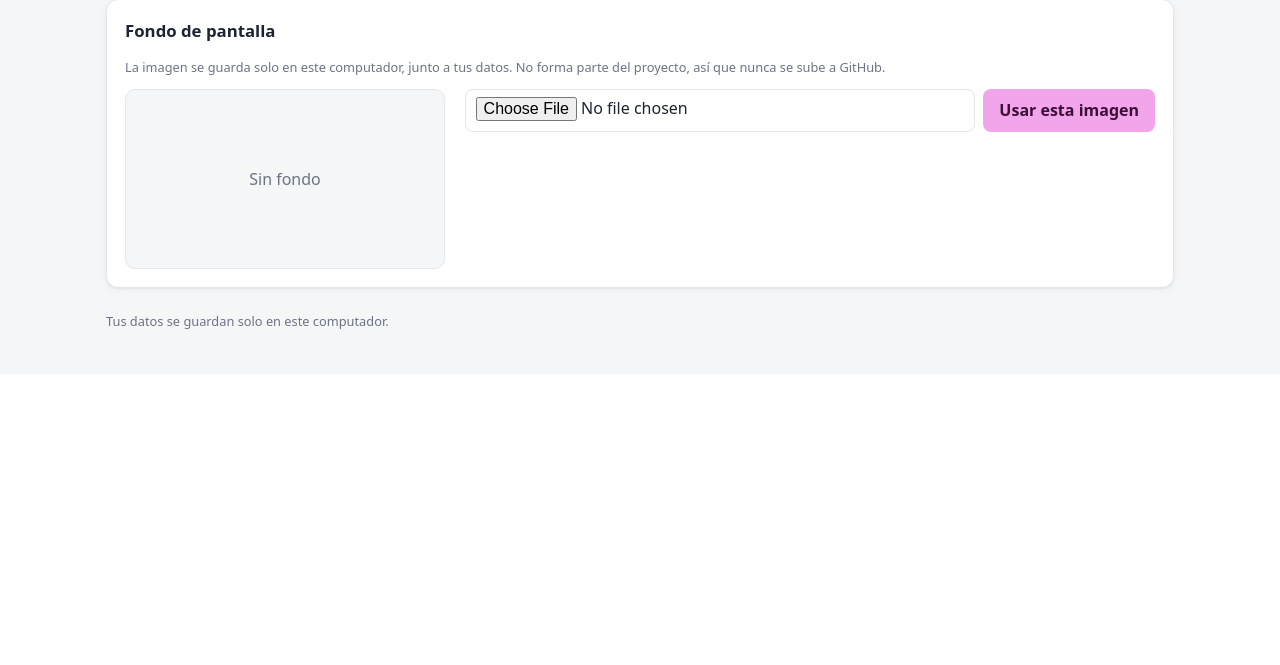
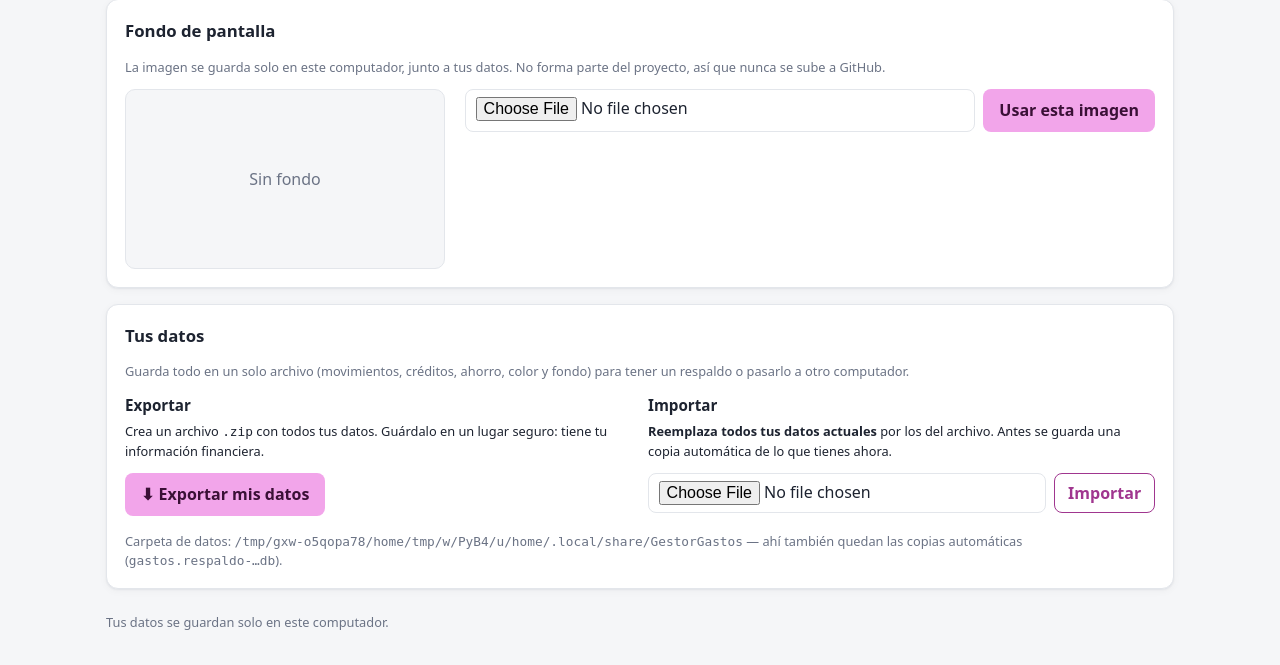
Before and after one commit to Daijinn-BKR/gestor-gastos, a Flask app: page /ajustes/ in a window 1280 px wide. Shown: the part 426-1091 px from the top of the page. Before the commit the page ends 755 px from the top, so only its background shows below. Run offline with Flask 3, Linux system fonts and the light colour scheme; tables that the repository leaves empty hold one stand-in row (values such as "Sample post"); parts of the project's set-up code (start-up, migrations or seed data) failed here and were passed over.

Commit message:
Navegacion por meses y funcion de exportar/importar

```diff
--- a/gestor/__init__.py
+++ b/gestor/__init__.py
@@ -46,7 +46,7 @@ def create_app(test_config: dict | None = None) -> Flask:
     app.jinja_env.filters["pct"] = pct
     app.jinja_env.filters["usd"] = usd
 
-    app.config.setdefault("MAX_CONTENT_LENGTH", 16 * 1024 * 1024)  # subida del fondo de pantalla
+    app.config.setdefault("MAX_CONTENT_LENGTH", 256 * 1024 * 1024)  # fondo de pantalla y respaldos
 
     from .views import ahorro, ajustes, credito, movimientos, resumen
 
--- a/gestor/static/style.css
+++ b/gestor/static/style.css
@@ -258,3 +258,17 @@ body.con-fondo .grilla-tarjetas--interna .tarjeta { background: color-mix(in srg
 .colores__libre input[type="color"] { width: 48px; height: 36px; padding: 2px; cursor: pointer; }
 .colores__vista { display: flex; align-items: center; gap: 12px; flex-wrap: wrap; margin-top: 14px; padding-top: 14px; border-top: 1px solid var(--borde); }
 .colores__vista .progreso { flex: 1; min-width: 120px; }
+
+/* Navegación por meses en el Resumen */
+.selector-mes__flecha--off { display: grid; place-items: center; width: 34px; height: 34px; border-radius: 8px;
+                             border: 1px solid var(--borde); color: var(--borde); font-size: 1.2rem; cursor: not-allowed; }
+.selector-mes .selector-mes__hoy { width: auto; padding: 0 12px; text-transform: none; font-size: .85rem; font-weight: 500; color: var(--primario-texto); }
+.aviso-mes { margin: -6px 0 14px; }
+body.con-fondo .selector-mes { background: color-mix(in srgb, var(--superficie) 80%, transparent);
+                               backdrop-filter: blur(10px); padding: 4px 8px; border-radius: 10px; }
+
+/* Respaldo de datos */
+.datos { margin-top: 12px; }
+.datos h3 { font-size: .95rem; margin: 0 0 6px; }
+.datos .nota-chica { margin: 0 0 12px; }
+.datos input[type="file"] { width: auto; flex: 1; min-width: 0; background: var(--superficie); }
--- a/gestor/templates/ajustes.html
+++ b/gestor/templates/ajustes.html
@@ -1,5 +1,27 @@
 {% extends "base.html" %}
-{% block titulo %}Ajustes{% endblock %}
+{% block titulo %}Ajustes<section class="panel" id="datos">
+  <h2>Tus datos</h2>
+  <p class="tenue nota-chica">Guarda todo en un solo archivo (movimientos, créditos, ahorro, color y fondo) para tener un respaldo o pasarlo a otro computador.</p>
+
+  <div class="dos-columnas datos">
+    <div>
+      <h3>Exportar</h3>
+      <p class="nota-chica">Crea un archivo <code>.zip</code> con todos tus datos. Guárdalo en un lugar seguro: tiene tu información financiera.</p>
+      <a class="boton" href="{{ url_for('.exportar_respaldo') }}" data-guardar="exportar_respaldo">⬇ Exportar mis datos</a>
+    </div>
+    <div>
+      <h3>Importar</h3>
+      <p class="nota-chica"><strong>Reemplaza todos tus datos actuales</strong> por los del archivo. Antes se guarda una copia automática de lo que tienes ahora.</p>
+      <form method="post" action="{{ url_for('.importar_respaldo') }}" enctype="multipart/form-data" class="formulario-linea"
+            onsubmit="return confirm('Esto reemplaza TODOS tus datos actuales por los del archivo.\n\nSe guardará una copia de seguridad de lo que tienes ahora. ¿Continuar?')">
+        <input type="file" name="archivo" accept=".zip,.db" required aria-label="Archivo de respaldo">
+        <button class="boton boton--secundario">Importar</button>
+      </form>
+    </div>
+  </div>
+  <p class="tenue nota-chica nota">Carpeta de datos: <code>{{ carpeta_datos }}</code> — ahí también quedan las copias automáticas (<code>gastos.respaldo-…db</code>).</p>
+</section>
+{% endblock %}
 {% block contenido %}
 <h1>Ajustes</h1>
 
@@ -77,4 +99,26 @@
     </div>
   </div>
 </section>
+<section class="panel" id="datos">
+  <h2>Tus datos</h2>
+  <p class="tenue nota-chica">Guarda todo en un solo archivo (movimientos, créditos, ahorro, color y fondo) para tener un respaldo o pasarlo a otro computador.</p>
+
+  <div class="dos-columnas datos">
+    <div>
+      <h3>Exportar</h3>
+      <p class="nota-chica">Crea un archivo <code>.zip</code> con todos tus datos. Guárdalo en un lugar seguro: tiene tu información financiera.</p>
+      <a class="boton" href="{{ url_for('.exportar_respaldo') }}" data-guardar="exportar_respaldo">⬇ Exportar mis datos</a>
+    </div>
+    <div>
+      <h3>Importar</h3>
+      <p class="nota-chica"><strong>Reemplaza todos tus datos actuales</strong> por los del archivo. Antes se guarda una copia automática de lo que tienes ahora.</p>
+      <form method="post" action="{{ url_for('.importar_respaldo') }}" enctype="multipart/form-data" class="formulario-linea"
+            onsubmit="return confirm('Esto reemplaza TODOS tus datos actuales por los del archivo.\n\nSe guardará una copia de seguridad de lo que tienes ahora. ¿Continuar?')">
+        <input type="file" name="archivo" accept=".zip,.db" required aria-label="Archivo de respaldo">
+        <button class="boton boton--secundario">Importar</button>
+      </form>
+    </div>
+  </div>
+  <p class="tenue nota-chica nota">Carpeta de datos: <code>{{ carpeta_datos }}</code> — ahí también quedan las copias automáticas (<code>gastos.respaldo-…db</code>).</p>
+</section>
 {% endblock %}
--- a/gestor/templates/base.html
+++ b/gestor/templates/base.html
@@ -38,8 +38,28 @@
         <div class="alerta alerta--{{ tipo }}">{{ texto }}</div>
       {% endfor %}
     {% endwith %}
+    <div id="avisos"></div>
     {% block contenido %}{% endblock %}
   </main>
+
+  <script>
+    // Botones con data-guardar="metodo": en la app de escritorio abren el diálogo
+    // "Guardar como" (main.Api). En el navegador el enlace descarga el archivo normalmente.
+    document.querySelectorAll('[data-guardar]').forEach((boton) => {
+      boton.addEventListener('click', async (evento) => {
+        const api = window.pywebview && window.pywebview.api;
+        const metodo = boton.dataset.guardar;
+        if (!api || !api[metodo]) return;
+        evento.preventDefault();
+        const r = await api[metodo]();
+        if (!r || r.cancelado) return;
+        const aviso = document.createElement('div');
+        aviso.className = 'alerta alerta--' + (r.ok ? 'ok' : 'error');
+        aviso.textContent = r.ok ? 'Archivo guardado en ' + r.ruta : 'No se pudo guardar: ' + r.error;
+        (document.getElementById('avisos') || document.querySelector('main')).prepend(aviso);
+      });
+    });
+  </script>
 
   <footer class="pie contenedor">Tus datos se guardan solo en este computador.</footer>
 </body>
--- a/gestor/views/ahorro.py
+++ b/gestor/views/ahorro.py
@@ -29,8 +29,10 @@ PERIODOS = {"dia": "al día", "mes": "al mes", "anio": "al año"}
 
 # ── Estado ───────────────────────────────────────────────────────────────
 
-def estado_ahorro(conn) -> dict:
-    registros = conn.execute("SELECT tipo, monto FROM ahorro").fetchall()
+def estado_ahorro(conn, hasta: str | None = None) -> dict:
+    """Saldo, meta e intereses (opcionalmente, con el saldo al cierre de la fecha `hasta`)."""
+    registros = conn.execute("SELECT tipo, monto FROM ahorro WHERE fecha <= ?",
+                             (hasta or "9999-12-31",)).fetchall()
     saldo = saldo_ahorro(registros)
     meta = get_config("meta_ahorro", 0)
     tasa = get_config("tasa_ahorro", 0)
--- a/gestor/views/ajustes.py
+++ b/gestor/views/ajustes.py
@@ -1,14 +1,15 @@
-"""Ajustes: fondo de pantalla y color de acento.
+"""Ajustes: color de acento, fondo de pantalla y respaldo de datos (exportar/importar).
 
 La imagen se guarda en la carpeta de datos del usuario (junto a gastos.db), nunca
 dentro del proyecto: así una imagen personal no termina subida a GitHub."""
+from io import BytesIO
 from pathlib import Path
 
 from flask import (Blueprint, abort, current_app, flash, redirect,
                    render_template, request, send_file, url_for)
 
-from .. import colores
-from ..db import get_config, get_config_texto, set_config
+from .. import colores, respaldo
+from ..db import get_config, get_config_texto, get_db, set_config
 
 bp = Blueprint("ajustes", __name__, url_prefix="/ajustes")
 
@@ -65,7 +66,34 @@ def inicio():
     return render_template("ajustes.html", fondo=info_fondo(),
                            difuminado=get_config("fondo_difuminado", DIFUMINADO_POR_DEFECTO),
                            color=color_acento(), predefinidos=colores.PREDEFINIDOS,
-                           color_por_defecto=colores.COLOR_POR_DEFECTO)
+                           color_por_defecto=colores.COLOR_POR_DEFECTO,
+                           carpeta_datos=str(_carpeta()))
+
+
+# ── Respaldo: exportar e importar todos los datos ───────────────────────
+
+@bp.get("/respaldo")
+def exportar_respaldo():
+    """Descarga directa (modo navegador). En la app de escritorio se usa main.Api."""
+    return send_file(BytesIO(respaldo.generar_respaldo(get_db(), _carpeta())),
+                     mimetype="application/zip", as_attachment=True,
+                     download_name=respaldo.nombre_archivo())
+
+
+@bp.post("/respaldo/importar")
+def importar_respaldo():
+    archivo = request.files.get("archivo")
+    if not archivo or not archivo.filename:
+        flash("Elige el archivo de respaldo.", "error")
+        return redirect(url_for(".inicio"))
+    try:
+        copia = respaldo.importar_respaldo(get_db(), archivo.read(), _carpeta(), _formato)
+    except respaldo.ErrorRespaldo as e:
+        flash(str(e), "error")
+        return redirect(url_for(".inicio"))
+    detalle = f" Tus datos anteriores quedaron guardados en {copia.name}." if copia else ""
+    flash("Datos importados." + detalle, "ok")
+    return redirect(url_for(".inicio"))
 
 
 @bp.post("/color")
--- a/gestor/views/movimientos.py
+++ b/gestor/views/movimientos.py
@@ -9,10 +9,11 @@ from ..utils import (CATEGORIAS, ErrorValidacion, mes_valido, mover_mes,
 bp = Blueprint("movimientos", __name__, url_prefix="/movimientos")
 
 
-def saldo_cuenta(conn) -> int:
+def saldo_cuenta(conn, hasta: str | None = None) -> int:
+    """Saldo de la cuenta principal (opcionalmente, al cierre de la fecha `hasta`)."""
     fila = conn.execute(
         "SELECT COALESCE(SUM(CASE WHEN tipo = 'ingreso' THEN monto ELSE -monto END), 0) "
-        "FROM movimientos"
+        "FROM movimientos WHERE fecha <= ?", (hasta or "9999-12-31",)
     ).fetchone()
     return fila[0]
 
--- a/gestor/views/resumen.py
+++ b/gestor/views/resumen.py
@@ -1,22 +1,39 @@
 """Página de inicio: resumen de las tres secciones y exportación a Excel."""
+import calendar
 from datetime import date
 from io import BytesIO
 
-from flask import Blueprint, render_template, send_file
+from flask import Blueprint, render_template, request, send_file
 
 from ..db import get_db
 from ..exportar import generar_excel, nombre_archivo
 from .ahorro import estado_ahorro
 from .credito import resumen_general
+from ..utils import mes_valido, mover_mes
 from .movimientos import saldo_cuenta, totales_mes
 
 bp = Blueprint("resumen", __name__)
+
+MES_MINIMO = "2026-01"   # primer mes al que se puede retroceder
+
+
+def _mes_pedido() -> str:
+    """Mes de la URL (?mes=AAAA-MM), limitado entre enero 2026 y el mes actual."""
+    actual = date.today().strftime("%Y-%m")
+    mes = mes_valido(request.args.get("mes"))
+    return min(max(mes, MES_MINIMO), actual)
 
 
 @bp.get("/")
 def inicio():
     conn = get_db()
-    mes = date.today().strftime("%Y-%m")
+    hoy = date.today()
+    mes = _mes_pedido()
+    es_actual = mes == hoy.strftime("%Y-%m")
+    anio, num = map(int, mes.split("-"))
+    cierre = date(anio, num, calendar.monthrange(anio, num)[1])
+    # Mes actual: todo lo registrado. Meses pasados: saldos al último día de ese mes.
+    hasta = None if es_actual else cierre.isoformat()
 
     por_categoria = conn.execute(
         "SELECT categoria, SUM(monto) AS total FROM movimientos "
@@ -27,16 +44,21 @@ def inicio():
     maximo = por_categoria[0]["total"] if por_categoria else 0
 
     ultimos = conn.execute(
-        "SELECT * FROM movimientos ORDER BY fecha DESC, id DESC LIMIT 6"
+        "SELECT * FROM movimientos WHERE substr(fecha, 1, 7) = ? ORDER BY fecha DESC, id DESC LIMIT 6",
+        (mes,),
     ).fetchall()
 
+    anterior, siguiente = mover_mes(mes, -1), mover_mes(mes, 1)
     return render_template(
         "resumen.html",
         mes=mes,
-        saldo=saldo_cuenta(conn),
+        es_actual=es_actual,
+        mes_anterior=anterior if anterior >= MES_MINIMO else None,
+        mes_siguiente=None if es_actual else siguiente,
+        saldo=saldo_cuenta(conn, hasta),
         totales=totales_mes(conn, mes),
-        credito=resumen_general(conn),
-        ahorro=estado_ahorro(conn),
+        credito=resumen_general(conn, hoy if es_actual else cierre, hasta),
+        ahorro=estado_ahorro(conn, hasta),
         por_categoria=por_categoria,
         maximo=maximo,
         ultimos=ultimos,
--- a/main.py
+++ b/main.py
@@ -19,32 +19,44 @@ class Api:
         self._app = app
         self._ventana = None
 
-    def exportar_excel(self):
+    def _guardar_como(self, nombre: str, tipo: str, extension: str, generar):
+        """Abre el diálogo "Guardar como" y escribe lo que devuelve generar(conn, app)."""
         import webview
 
         from gestor.db import get_db
-        from gestor.exportar import generar_excel, nombre_archivo
 
         try:
             # pywebview 6 usa FileDialog.SAVE; versiones anteriores, SAVE_DIALOG
             dialogo = getattr(getattr(webview, "FileDialog", None), "SAVE", None) or webview.SAVE_DIALOG
             ruta = self._ventana.create_file_dialog(
-                dialogo, save_filename=nombre_archivo(), file_types=("Archivos de Excel (*.xlsx)",)
+                dialogo, save_filename=nombre, file_types=(f"{tipo} (*{extension})",)
             )
             if not ruta:
                 return {"ok": False, "cancelado": True}
             if isinstance(ruta, (list, tuple)):
                 ruta = ruta[0]
             ruta = Path(ruta)
-            if ruta.suffix.lower() != ".xlsx":
-                ruta = ruta.with_name(ruta.name + ".xlsx")
+            if ruta.suffix.lower() != extension:
+                ruta = ruta.with_name(ruta.name + extension)
             with self._app.app_context():
-                ruta.write_bytes(generar_excel(get_db()))
+                ruta.write_bytes(generar(get_db(), self._app))
             return {"ok": True, "ruta": str(ruta)}
         except PermissionError:
-            return {"ok": False, "error": "el archivo está abierto en Excel o no hay permiso para guardarlo."}
+            return {"ok": False, "error": "el archivo está abierto en otro programa o no hay permiso para guardarlo."}
         except Exception as e:  # se muestra en la ventana en vez de fallar en silencio
             return {"ok": False, "error": str(e)}
+
+    def exportar_excel(self):
+        from gestor.exportar import generar_excel, nombre_archivo
+
+        return self._guardar_como(nombre_archivo(), "Archivos de Excel", ".xlsx",
+                                  lambda conn, app: generar_excel(conn))
+
+    def exportar_respaldo(self):
+        from gestor.respaldo import generar_respaldo, nombre_archivo
+
+        return self._guardar_como(nombre_archivo(), "Respaldo del Gestor de gastos", ".zip",
+                                  lambda conn, app: generar_respaldo(conn, Path(app.config["DATABASE"]).parent))
 
 
 def preparar_demo():
```
Also changed, not shown: gestor/respaldo.py (added, +129 -0 lines), gestor/templates/resumen.html (+25 -22 lines), gestor/views/credito.py (+15 -9 lines), tests/test_app.py (+28 -0 lines), tests/test_respaldo.py (added, +98 -0 lines), README.md, tests/__init__.py (added), 1 other file.
